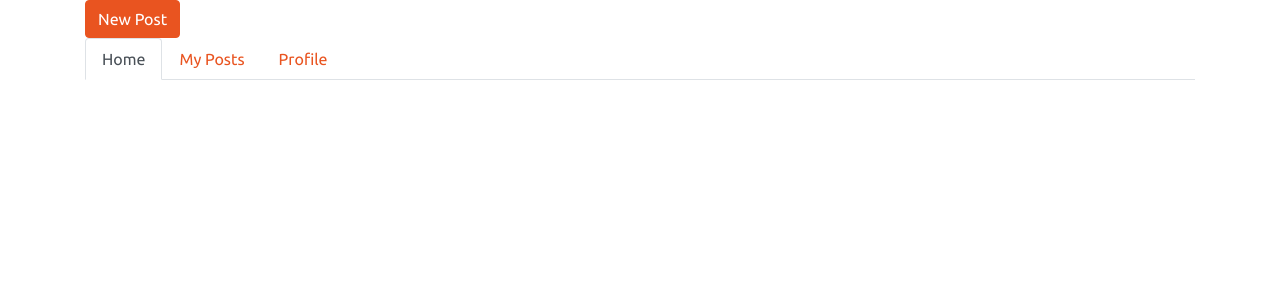
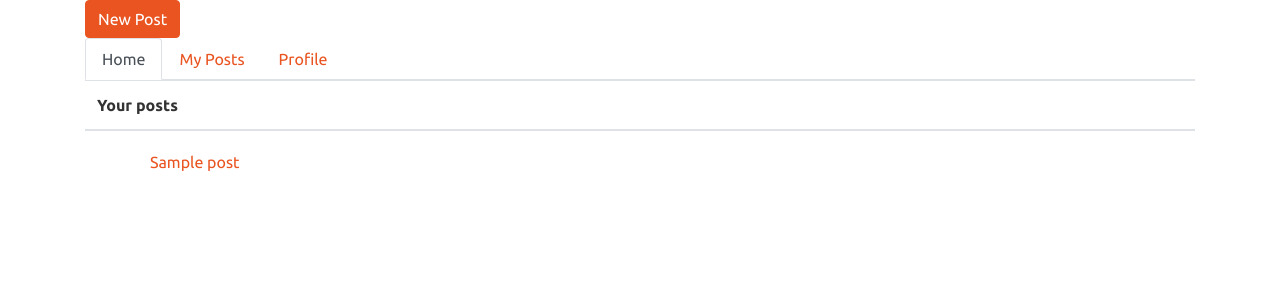
Before and after one commit to aniruddha2000/ShareAndCare, a Django app: template shareandcare/homepage/templates/homepage/homepage.html in a window 1280 px wide. Shown: the part 70-370 px from the top of the page. Run offline with Django 3.2, Linux system fonts and the light colour scheme; the template is opened without the code that fills it: most values are stand-ins (such as "Sample title", 1, 10 or a date in 2020); some libraries are stand-ins or nearby versions.

Commit message:
Show all posts inside home page exclude the current user

```diff
--- a/shareandcare/homepage/templates/homepage/homepage.html
+++ b/shareandcare/homepage/templates/homepage/homepage.html
@@ -33,5 +33,21 @@
       <a class="nav-link" data-toggle="tab" href="{% url 'account:profile' %}">Profile</a>
     </li>
   </ul>
+  <table class="table table-hover">
+    <thead>
+      <th scope="col">Your posts</th>
+    </thead>
+    <tbody>
+      <tr>
+        <td>
+          {% for post in all_posts %}
+          <ul>
+            <a class="btn btn-link" href="">{{ post.title }}</a>
+          </ul>
+          {% endfor %}
+        </td>
+      </tr>
+    </tbody>
+  </table>
 </div>
 {% endblock %}
```
Also changed, not shown: shareandcare/homepage/views.py (+6 -1 lines).
